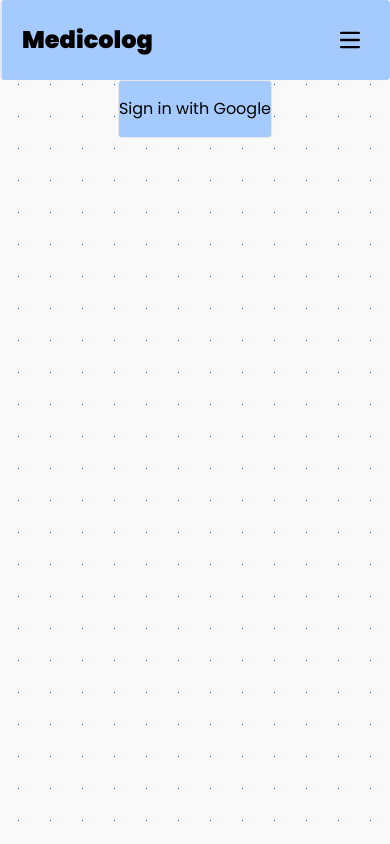
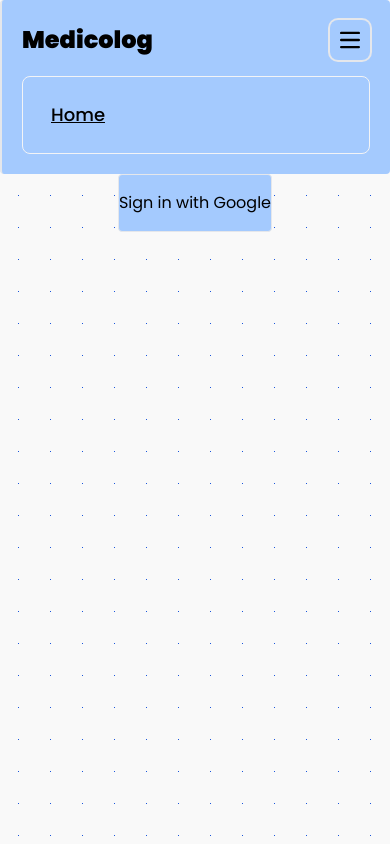
Before and after one commit to stefanicjuraj/medicolog, a Next.js app in the folder web/: page / in a window 390 px wide. Both pictures are taken after a click on the button 350 px from the left and 40 px from the top of the page. Built offline with nearby package versions, Linux system fonts and the light colour scheme; no server answers.

Commit message:
feat: responsive navbar toggle functionality

```diff
--- a/web/components/Navbar.tsx
+++ b/web/components/Navbar.tsx
@@ -1,3 +1,4 @@
+import { useEffect, useState } from "react";
 import Link from "next/link";
 import { usePathname } from "next/navigation";
 import useAuth from "../auth/useAuth";
@@ -5,6 +6,16 @@ import useAuth from "../auth/useAuth";
 export default function Navbar() {
   const pathname = usePathname();
   const { user } = useAuth();
+  const [isOpen, setIsOpen] = useState(false);
+
+  useEffect(() => {
+    setIsOpen(false);
+  }, [pathname]);
+
+  const toggleMenu = () => {
+    setIsOpen((prev) => !prev);
+  };
+
   return (
     <nav className="bg-blue-300 sticky top-0 z-50 m-4 border-black border-r-2 border-l-2 border-b-8 border-t-2 rounded max-w-screen-lg mx-auto">
       <div className="flex flex-wrap items-center justify-between mx-auto p-5">
@@ -23,11 +34,11 @@ export default function Navbar() {
             </span>
           )}
           <button
-            data-collapse-toggle="navbar"
             type="button"
-            className="inline-flex items-center p-2 w-10 h-10 justify-center rounded-lg md:hidden"
+            onClick={toggleMenu}
+            className="inline-flex items-center p-2 w-10 h-10 justify-center rounded-lg md:hidden focus:outline-none focus:ring-2 focus:ring-gray-200"
             aria-controls="navbar"
-            aria-expanded="false"
+            aria-expanded={isOpen}
           >
             <svg
               className="w-5 h-5"
@@ -46,7 +57,10 @@ export default function Navbar() {
             </svg>
           </button>
         </div>
-        <div className="hidden w-full md:block md:w-auto" id="navbar">
+        <div
+          className={`${isOpen ? "block" : "hidden"} w-full md:block md:w-auto`}
+          id="navbar"
+        >
           <ul className="font-medium flex flex-col p-4 md:p-0 mt-4 border border-gray-100 rounded-lg md:flex-row md:space-x-8 rtl:space-x-reverse md:mt-0 md:border-0">
             <li>
               <Link
```
